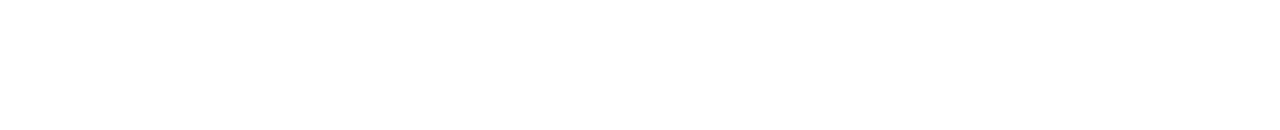
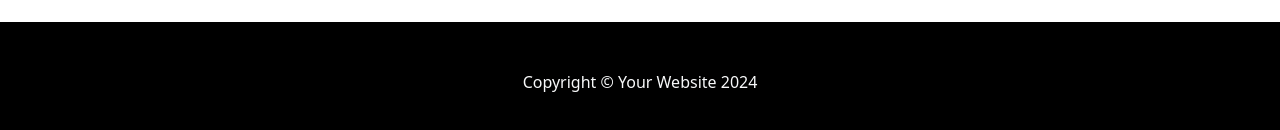
Before and after one commit to Balajiprasath107/react-context---cart, a React (Vite) app: page / in a window 1280 px wide. Shown: the part 2060-2190 px from the top of the page. Before the commit the page ends 2082 px from the top, so only its background shows below. Built offline with nearby package versions, Linux system fonts and the light colour scheme.

Commit message:
removed unused import

```diff
--- a/src/App.jsx
+++ b/src/App.jsx
@@ -1,9 +1,9 @@
-import { useState } from 'react'
 
 import './App.css'
 import Header from './components/header'
 import Navbar from './components/Navbar'
 import Catalog from './components/catalog'
+import Footer from './components/footer'
 
 function App() {
 
@@ -12,6 +12,7 @@ function App() {
       <Navbar/>
       <Header />
       <Catalog/>
+      <Footer/>
     </>
   )
 }
```
